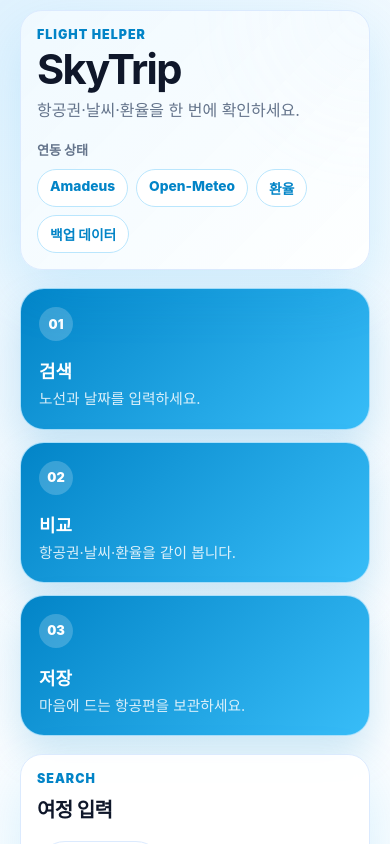
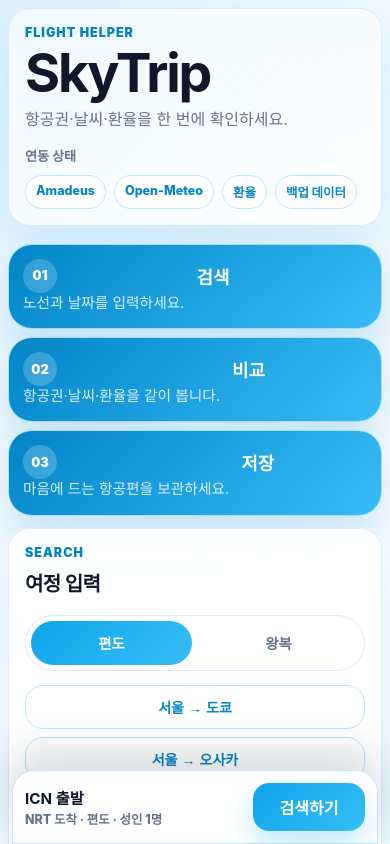
Before and after one commit to ptec07/flight-booking-helper, a React (Vite) app in the folder frontend/: page / in a window 390 px wide. Shown: the top 844 px of the page. Built offline with nearby package versions, Linux system fonts and the light colour scheme.

Commit message:
feat: improve SkyTrip mobile webapp UX

```diff
--- a/frontend/index.html
+++ b/frontend/index.html
@@ -1 +1,13 @@
-<div id="root"></div><script type="module" src="/src/main.tsx"></script>
+<!doctype html>
+<html lang="ko">
+  <head>
+    <meta charset="UTF-8" />
+    <meta name="viewport" content="width=device-width, initial-scale=1, viewport-fit=cover" />
+    <meta name="theme-color" content="#0ea5e9" />
+    <title>SkyTrip</title>
+  </head>
+  <body>
+    <div id="root"></div>
+    <script type="module" src="/src/main.tsx"></script>
+  </body>
+</html>
--- a/frontend/src/App.tsx
+++ b/frontend/src/App.tsx
@@ -367,6 +367,16 @@
         </div>
       </div>
 
+      <div className="mobile-action-bar" aria-label="모바일 빠른 실행">
+        <div>
+          <strong>{origin} 출발</strong>
+          <span>{destination} 도착 · {tripType === 'round-trip' ? '왕복' : '편도'} · 성인 {Number(adults) || 1}명</span>
+        </div>
+        <button type="button" aria-label="모바일 항공권 검색" onClick={handleSearch} disabled={isLoading}>
+          {isLoading ? '검색 중' : '검색하기'}
+        </button>
+      </div>
+
       {selectedOffer ? (
         <div className="modal-backdrop" role="presentation">
           <section className="detail-modal" role="dialog" aria-modal="true" aria-label="항공권 상세">
--- a/frontend/src/styles.css
+++ b/frontend/src/styles.css
@@ -18,6 +18,7 @@
 body {
   margin: 0;
   min-height: 100vh;
+  min-height: 100dvh;
   font-family: Inter, ui-sans-serif, system-ui, -apple-system, BlinkMacSystemFont, "Segoe UI", sans-serif;
   background:
     radial-gradient(circle at top left, var(--sky-100) 0, transparent 34%),
@@ -80,6 +81,13 @@
 .primary-panel {
   display: grid;
   gap: 18px;
+}
+
+.search-card,
+.results-card,
+.context-card,
+.saved-card {
+  scroll-margin-top: 12px;
 }
 
 .hero-card {
@@ -654,6 +662,10 @@
   gap: 10px;
 }
 
+.mobile-action-bar {
+  display: none;
+}
+
 @media (max-width: 1024px) {
   .app-layout {
     grid-template-columns: 1fr;
@@ -705,13 +717,54 @@
 
 @media (max-width: 640px) {
   .page-shell {
-    padding: 18px 12px 42px;
+    width: min(100% - 24px, 430px);
+    padding: 12px 0 calc(104px + env(safe-area-inset-bottom));
+  }
+
+  .hero-card {
+    min-height: auto;
+    gap: 14px;
+  }
+
+  h1 {
+    font-size: clamp(2.35rem, 15vw, 3.35rem);
+  }
+
+  .api-badges span {
+    padding: 7px 10px;
+    font-size: 0.78rem;
+  }
+
+  .insight-strip {
+    grid-template-columns: 1fr;
+    gap: 8px;
+    margin: 12px 0;
+  }
+
+  .insight-strip article {
+    display: grid;
+    grid-template-columns: auto 1fr;
+    align-items: center;
+    column-gap: 12px;
+    min-height: auto;
+    padding: 14px;
+  }
+
+  .insight-strip strong,
+  .insight-strip p {
+    margin-top: 0;
   }
 
   .input-grid,
   .context-grid,
   .forecast-list {
     grid-template-columns: 1fr;
+  }
+
+  .trip-toggle {
+    display: grid;
+    grid-template-columns: 1fr 1fr;
+    width: 100%;
   }
 
   .offer-card,
@@ -724,12 +777,54 @@
     align-items: flex-start;
     flex-direction: column;
   }
+
+  .mobile-action-bar {
+    position: fixed;
+    left: 12px;
+    right: 12px;
+    bottom: 0;
+    z-index: 30;
+    display: grid;
+    grid-template-columns: 1fr auto;
+    align-items: center;
+    gap: 12px;
+    border: 1px solid rgba(186, 230, 253, 0.95);
+    border-radius: 22px 22px 0 0;
+    background: rgba(255, 255, 255, 0.96);
+    box-shadow: 0 -18px 42px rgba(15, 23, 42, 0.16);
+    padding: 12px 12px calc(12px + env(safe-area-inset-bottom));
+    backdrop-filter: blur(14px);
+  }
+
+  .mobile-action-bar strong,
+  .mobile-action-bar span {
+    display: block;
+  }
+
+  .mobile-action-bar strong {
+    color: var(--ink);
+    font-size: 0.95rem;
+  }
+
+  .mobile-action-bar span {
+    color: var(--muted);
+    font-size: 0.78rem;
+    font-weight: 800;
+    margin-top: 2px;
+  }
+
+  .mobile-action-bar button {
+    min-width: 112px;
+    width: auto;
+    border-radius: 16px;
+    padding: 12px 16px;
+  }
 }
 
 @media (max-width: 480px) {
   .page-shell {
-    width: min(100% - 16px, 1180px);
-    padding-top: 10px;
+    width: min(100% - 16px, 430px);
+    padding-top: 8px;
   }
 
    .hero-card,
```
Also changed, not shown: 2 other files (tests, documents, lock files or other folders).
